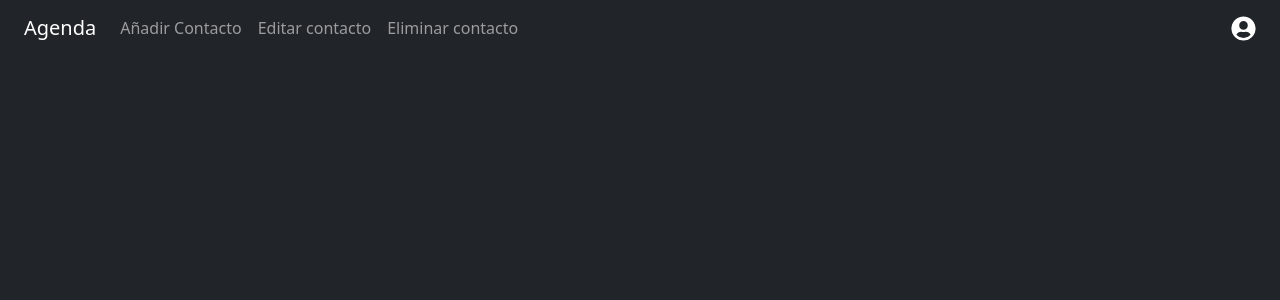
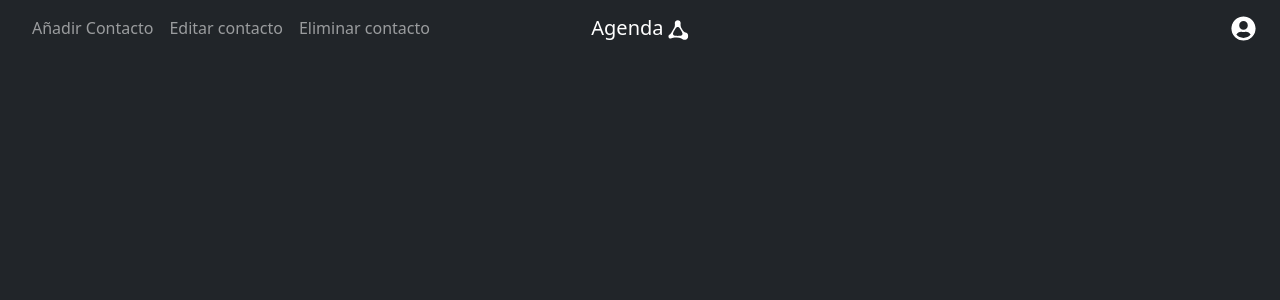
Before and after one commit to guillermo20052009/ProyectoAgenda, a React (Vite) app in the folder Front_agenda/FrontAgenda/: page / in a window 1280 px wide. Shown: the top 300 px of the page. Built offline with nearby package versions, Linux system fonts and the light colour scheme; no server answers.

Commit message:
11 febrero

```diff
--- a/Front_agenda/FrontAgenda/src/component/BarraSuperior.jsx
+++ b/Front_agenda/FrontAgenda/src/component/BarraSuperior.jsx
@@ -1,6 +1,8 @@
 import React from 'react';
 import 'bootstrap/dist/css/bootstrap.min.css';
+import 'bootstrap/dist/js/bootstrap.bundle.min'; // Importa el JavaScript de Bootstrap
 import { FaShoppingCart, FaBell, FaUserCircle } from 'react-icons/fa'; // Para iconos
+import { SiAmazonluna } from 'react-icons/si'; // Para iconos
 
 const Navbar = () => {
   return (
@@ -8,12 +10,11 @@ const Navbar = () => {
       <div className="container-fluid">
         {/* Botón de hamburguesa */}
         <button
-          className="navbar-toggler"
+          className="navbar-toggler d-lg-none"
           type="button"
           data-bs-toggle="collapse"
           data-bs-target="#navbarNav"
           aria-controls="navbarNav"
-          aria-expanded="false"
           aria-label="Toggle navigation"
         >
           <span className="navbar-toggler-icon"></span>
@@ -21,7 +22,6 @@ const Navbar = () => {
 
         {/* Enlaces de la barra de navegación */}
         <div className="collapse navbar-collapse" id="navbarNav">
-          <a className="navbar-brand" href="#">Agenda</a>
           <ul className="navbar-nav me-auto mb-2 mb-lg-0">
             <li className="nav-item">
               <a className="nav-link" href="#">Añadir Contacto</a>
@@ -35,14 +35,14 @@ const Navbar = () => {
           </ul>
         </div>
 
+        {/* Título centrado */}
+        <a className="navbar-brand position-absolute start-50 translate-middle-x" href="#">Agenda <SiAmazonluna /></a>
+
         {/* Elementos a la derecha */}
-        <div className="d-flex align-items-center">
-
-
+        <div className="d-flex align-items-center ms-auto">
           {/* Avatar */}
           <div className="dropdown">
-            <a
-            >
+            <a>
               <FaUserCircle className="rounded-circle" size={25} />
             </a>
           </div>
--- a/Front_agenda/FrontAgenda/src/index.css
+++ b/Front_agenda/FrontAgenda/src/index.css
@@ -2,7 +2,7 @@
   font-family: Inter, system-ui, Avenir, Helvetica, Arial, sans-serif;
   line-height: 1.5;
   font-weight: 400;
-  overflow: hidden;
+
 
   color-scheme: light dark;
   color: rgba(255, 255, 255, 0.87);
@@ -30,9 +30,12 @@ body {
   place-items: center;
   min-width: 320px;
   min-height: 100vh;
-  overflow: hidden;
+  overflow: auto;
+  scrollbar-width: 0;
 }
-
+body::-webkit-scrollbar {
+  display: none;
+}
 
 h1 {
   font-size: 3.2em;
```
Also changed, not shown: Front_agenda/FrontAgenda/src/component/Tutoriales.jsx (added, +9 -0 lines).
